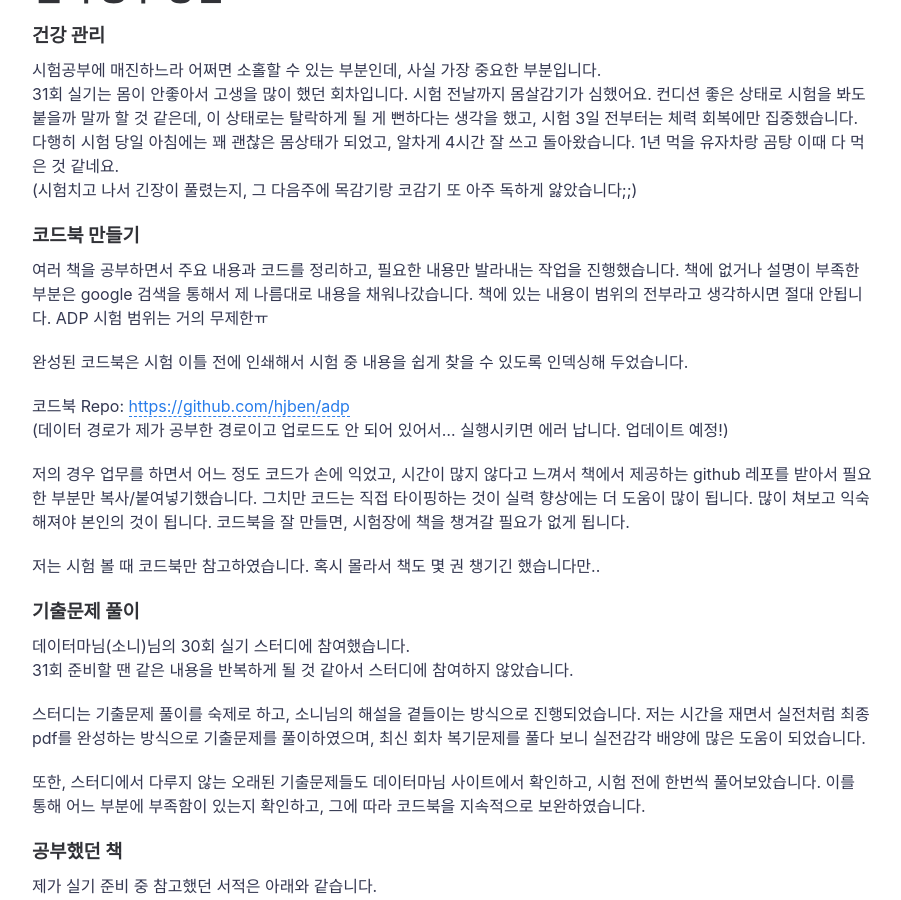
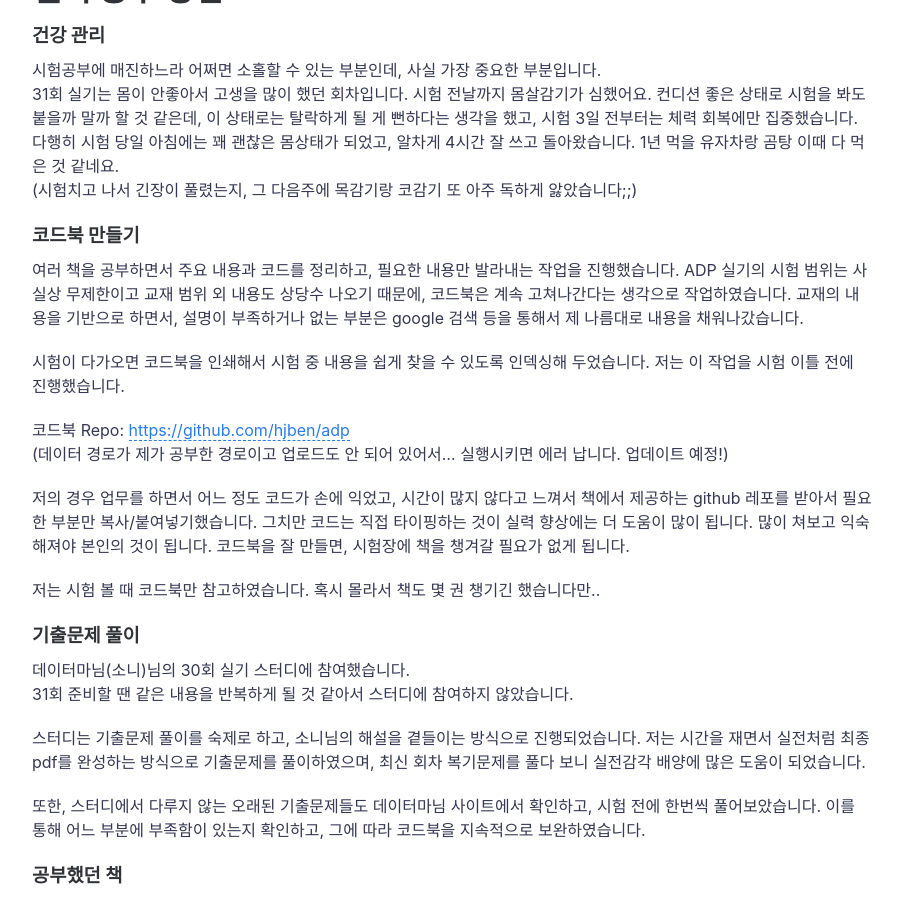
Before and after one commit to hjben/hjben.github.io, a Jekyll site: the page built from _posts/2023-11-25-adp-retro.md, in a window 1280 px wide and 900 px high, scrolled down 3584 px. Shown: the whole window, without its empty margins (188-1089 px from the left). Built offline with Jekyll 4.4.1, drawn with Linux system fonts in a browser that asks for light colours; nearby versions of some CDN libraries; comment, search, counter and statistics services are not loaded.

Commit message:
Update 2023-11-25-adp-retro.md

```diff
--- a/_posts/2023-11-25-adp-retro.md
+++ b/_posts/2023-11-25-adp-retro.md
@@ -76,10 +76,10 @@ Docker 환경구축 관련 내용은 이 게시물에서 확인 가능합니다:
 
 ### 코드북 만들기
 여러 책을 공부하면서 주요 내용과 코드를 정리하고, 필요한 내용만 발라내는 작업을 진행했습니다.
-책에 없거나 설명이 부족한 부분은 google 검색을 통해서 제 나름대로 내용을 채워나갔습니다.
-책에 있는 내용이 범위의 전부라고 생각하시면 절대 안됩니다. ADP 시험 범위는 거의 무제한ㅠ
+ADP 실기의 시험 범위는 사실상 무제한이고 교재 범위 외 내용도 상당수 나오기 때문에, 코드북은 계속 고쳐나간다는 생각으로 작업하였습니다.
+교재의 내용을 기반으로 하면서, 설명이 부족하거나 없는 부분은 google 검색 등을 통해서 제 나름대로 내용을 채워나갔습니다.
 
-완성된 코드북은 시험 이틀 전에 인쇄해서 시험 중 내용을 쉽게 찾을 수 있도록 인덱싱해 두었습니다.
+시험이 다가오면 코드북을 인쇄해서 시험 중 내용을 쉽게 찾을 수 있도록 인덱싱해 두었습니다. 저는 이 작업을 시험 이틀 전에 진행했습니다.
 
 코드북 Repo: [https://github.com/hjben/adp](https://github.com/hjben/adp)    <br>
 (데이터 경로가 제가 공부한 경로이고 업로드도 안 되어 있어서... 실행시키면 에러 납니다. 업데이트 예정!)
```
